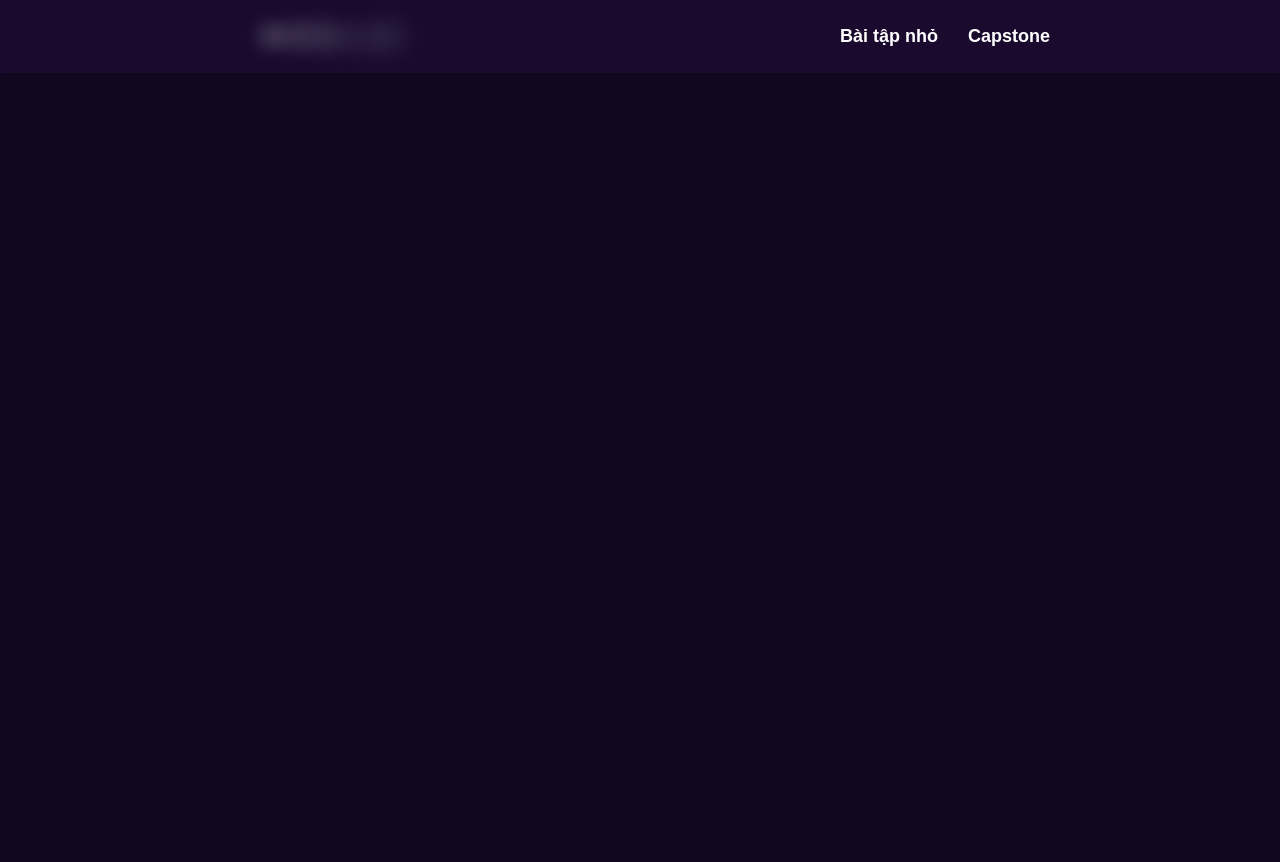
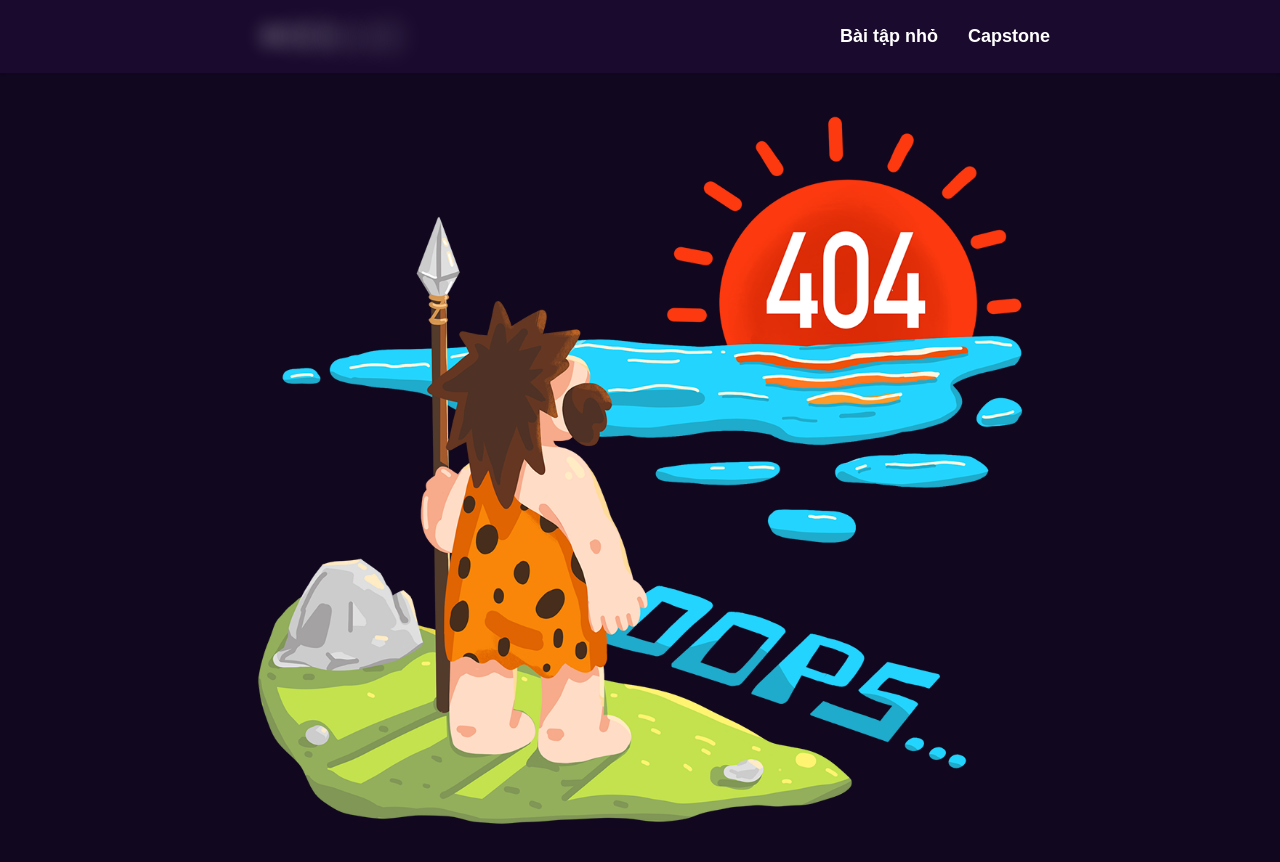
Before and after one commit to henrylenguyen/Bai-tap-tu-luyen-Reactjs, a React (Create React App) app: page /bai-tap-nho/1 in a window 1280 px wide. Shown: the top 862 px of the page. Before the commit the page ends 800 px from the top, so only its background shows below. Built offline with nearby package versions, Linux system fonts and the light colour scheme.

Commit message:
cập nhật page not found

```diff
--- a/src/components/card/LiveView.js
+++ b/src/components/card/LiveView.js
@@ -1,6 +1,7 @@
 import React from "react";
 import { useParams } from "react-router-dom";
 import MovieSearchApp from "../../layouts/Movie/MovieSearchApp";
+import PageNotFound from "../layout/PageNotFound";
 
 
 const LiveView = () => {
@@ -11,7 +12,7 @@ const LiveView = () => {
       {slug === "movie-search-app" ? (
        <MovieSearchApp></MovieSearchApp>
       ) : (
-        ""
+        <PageNotFound></PageNotFound>
       )}
     </div>
   );
--- a/src/components/layout/PageNotFound.js
+++ b/src/components/layout/PageNotFound.js
@@ -3,7 +3,7 @@ import React from "react";
 const PageNotFound = () => {
   return (
     <div className="w-full h-screen">
-      <img src="./Images/PageNotFound.png" className=" h-screen w-full object-contain" alt="" />
+      <img src={require("./PageNotFound.png")} className=" h-screen w-full object-contain" alt="" />
     </div>
   );
 };
```
Also changed, not shown: src/App.js (+5 -2 lines), src/components/layout/PageNotFound.png (renamed from public/Images/PageNotFound.png).
